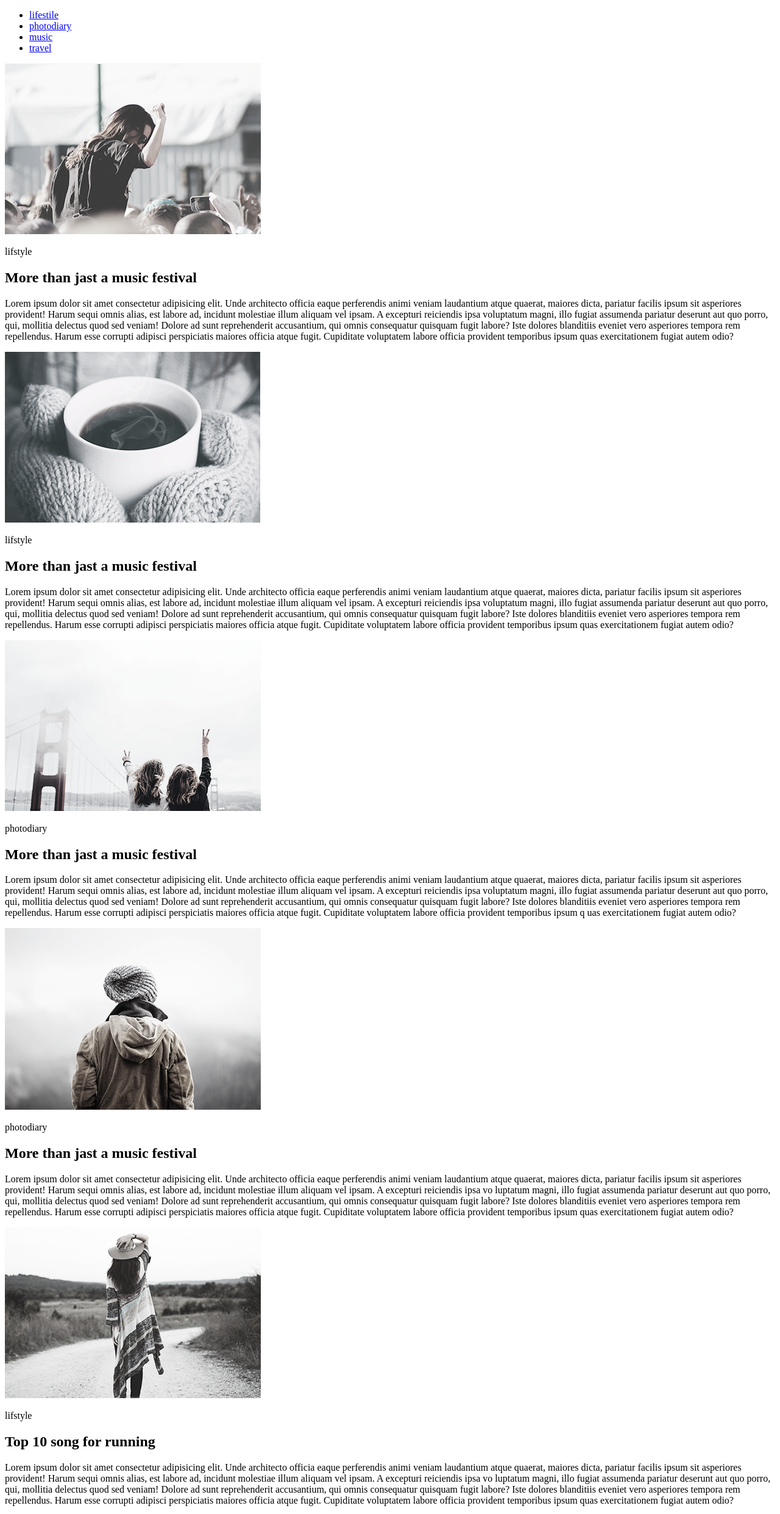
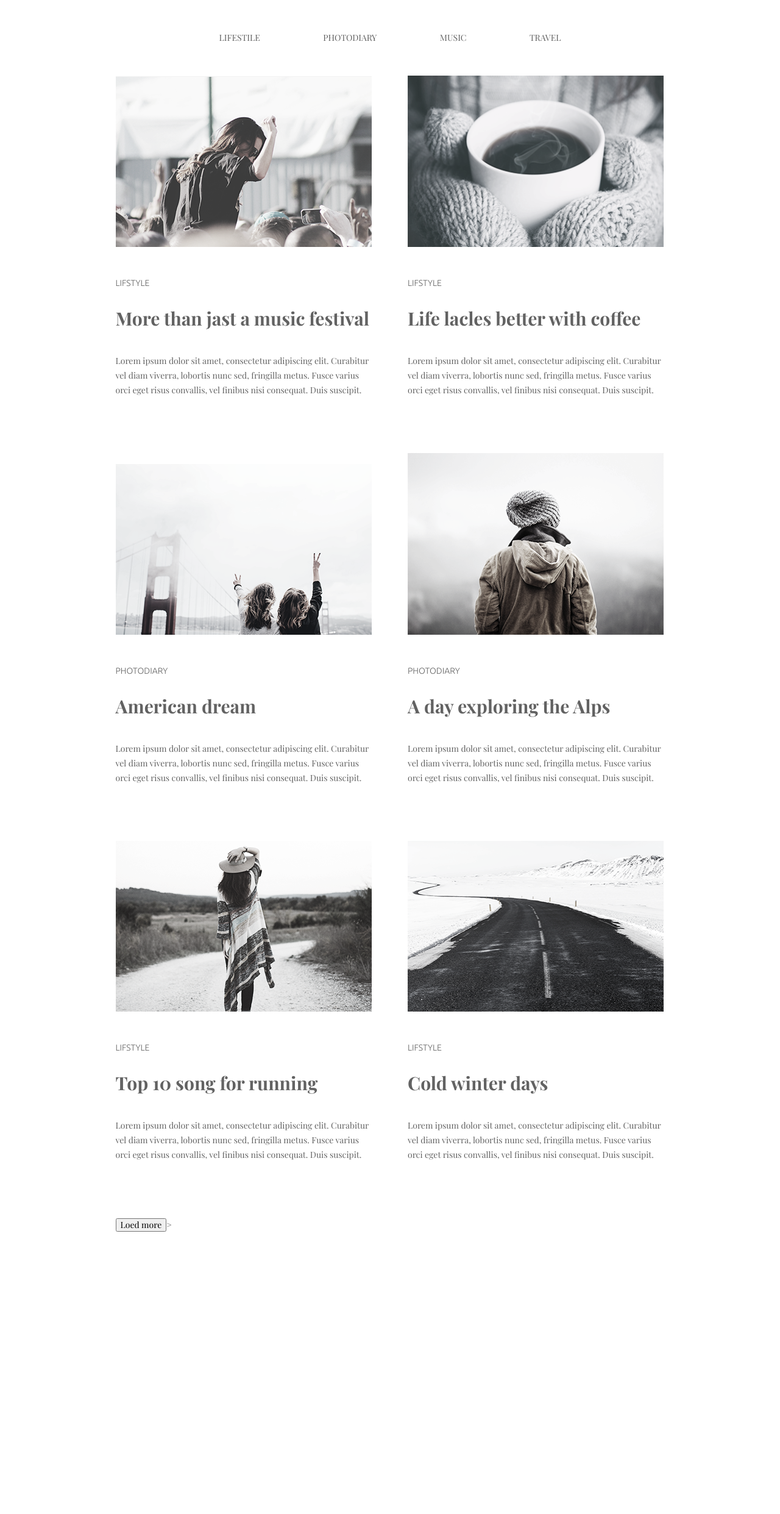
Before and after one commit to Annnador/goit-fe-cours, a plain HTML site: page module03/index.html in a window 1280 px wide. Shown: the top 2483 px of the page at 61% size. After the commit the page ends 2021 px from the top, so only its background shows below. Drawn offline with nearby package versions, Linux system fonts and the light colour scheme.

Commit message:
css-work

```diff
--- a/module03/css/main.css
+++ b/module03/css/main.css
@@ -0,0 +1,91 @@
+html {
+    box-sizing: border-box;
+}
+
+*,
+*::before,
+*::after {
+    box-sizing: inherit;
+}
+body {
+    font-family: 'Playfair Display', serif;
+    color: #626262;
+    font-size: 14px;
+    line-height: 24px;
+}
+img {
+    display: blok;
+    max-width: 100%;
+    height: auto;
+}
+.container {
+    width: 901px;
+    margin: 0 auto;
+
+}
+.main-nav {
+    padding: 50px;
+}
+.main-menu {
+    list-style: none;
+    margin: 0;
+    padding: 0;
+    text-align: center;
+    vertical-align: middle;
+}
+.main-menu li {
+    display: inline-block;
+    margin-right: 100px;
+}
+.main-menu li:last-child {
+    margin-right: 0;
+}
+.main-menu a:hover,
+.main-menu a:focus {
+    color: red;
+}
+.main-menu-link {
+    font-size: 14px;
+    line-height: 24px;
+    color: #626262;
+    text-transform: uppercase;
+    text-decoration: none;
+    margin-bottom: 94px;
+}
+.article-block:nth-child(2n) {
+    margin-right: 0;
+}
+.article-block:nth-last-child(-n + 2) {
+    margin-bottom: 56px;
+}
+.article-block {
+    display: inline-block;
+    width: 420px;
+    height: 480px;
+   margin-right: 56px;
+   margin-bottom: 138px;
+}
+.main-content-subtitle {
+    font-size: 14px;
+    line-height: 16px;
+    font-weight: 300;
+    font-family: 'Ubuntu', sans-serif;
+    text-transform: uppercase;
+    margin-bottom: 32px;
+
+}
+.main-content-image {
+    margin-bottom: 30px;
+}
+h2 {
+    font-size: 30px;
+    line-height: 36px;
+    margin-bottom: 40px;
+}
+.button {
+    font-size: 20px;
+    line-height: 24px;
+    text-align: center;
+    position: relative;
+    margin-bottom: 70px;
+}
--- a/module03/index.html
+++ b/module03/index.html
@@ -4,145 +4,84 @@
     <meta charset="UTF-8" />
     <meta name="viewport" content="width=device-width>, initial-scale=1.0" />
     <meta http-equiv="X-UA-Compatible" content="ie=edge" />
+    <link href="https://fonts.googleapis.com/css?family=Ubuntu:300" rel="stylesheet">
+    <link href="https://fonts.googleapis.com/css?family=Playfair+Display:400,700" rel="stylesheet">
+    <link rel="stylesheet" href="css/normalize.css">
     <link rel="stylesheet" href="css/main.css">
     <title>homework</title>
   </head>
+
   <body>
-    <header class="main-header">
+    <header class="main-header container">
       <nav class="main-nav">
         <ul class="main-menu">
           <li class="main-menu-item">
-            <a href="#" class="main-menu-link">lifestile</a>
+            <a href="#" class="main-menu-link">Lifestile</a>
           </li>
           <li class="main-menu-item">
-            <a href="#" class="main-menu-link">photodiary</a>
+            <a href="#" class="main-menu-link">Photodiary</a>
           </li>
           <li class="main-menu-item">
-            <a href="#" class="main-menu-link">music</a>
+            <a href="#" class="main-menu-link">Music</a>
           </li>
           <li class="main-menu-item">
-            <a href="#" class="main-menu-link">travel</a>
+            <a href="#" class="main-menu-link">Travel</a>
           </li>
         </ul>
       </nav>
     </header>
-    <main class="main-content">
+
+    <main class="main-content container">
       <section class="rest">
-        <article>
-          <img src="img/img1.png" alt="women on festival" />
-          <p>lifstyle</p>
+        <article class="article-block">
+          <img class="main-content-image" src="img/img1.png" alt="women on festival" width="420" height="280" />
+          <p class="main-content-subtitle">lifstyle</p>
           <h2>More than jast a music festival</h2>
           <p>
-            Lorem ipsum dolor sit amet consectetur adipisicing elit. Unde
-            architecto officia eaque perferendis animi veniam laudantium atque
-            quaerat, maiores dicta, pariatur facilis ipsum sit asperiores
-            provident! Harum sequi omnis alias, est labore ad, incidunt
-            molestiae illum aliquam vel ipsam. A excepturi reiciendis ipsa
-            voluptatum magni, illo fugiat assumenda pariatur deserunt aut quo
-            porro, qui, mollitia delectus quod sed veniam! Dolore ad sunt
-            reprehenderit accusantium, qui omnis consequatur quisquam fugit
-            labore? Iste dolores blanditiis eveniet vero asperiores tempora rem
-            repellendus. Harum esse corrupti adipisci perspiciatis maiores
-            officia atque fugit. Cupiditate voluptatem labore officia provident
-            temporibus ipsum quas exercitationem fugiat autem odio?
+              Lorem ipsum dolor sit amet, consectetur adipiscing elit. Curabitur vel diam viverra, lobortis nunc sed, fringilla metus. Fusce varius orci eget risus convallis, vel finibus nisi consequat. Duis suscipit.
           </p>
         </article>
-        <article>
-          <img src="img/image2.png" alt="cup of tea" />
-          <p>lifstyle</p>
-          <h2>More than jast a music festival</h2>
+        <article class="article-block">
+          <img class="main-content-image" src="img/image2.png" alt="cup of tea" width="420" height="280"/>
+          <p class="main-content-subtitle">lifstyle</p>
+          <h2>Life lacles better with coffee</h2>
           <p>
-            Lorem ipsum dolor sit amet consectetur adipisicing elit. Unde
-            architecto officia eaque perferendis animi veniam laudantium atque
-            quaerat, maiores dicta, pariatur facilis ipsum sit asperiores
-            provident! Harum sequi omnis alias, est labore ad, incidunt
-            molestiae illum aliquam vel ipsam. A excepturi reiciendis ipsa
-            voluptatum magni, illo fugiat assumenda pariatur deserunt aut quo
-            porro, qui, mollitia delectus quod sed veniam! Dolore ad sunt
-            reprehenderit accusantium, qui omnis consequatur quisquam fugit
-            labore? Iste dolores blanditiis eveniet vero asperiores tempora rem
-            repellendus. Harum esse corrupti adipisci perspiciatis maiores
-            officia atque fugit. Cupiditate voluptatem labore officia provident
-            temporibus ipsum quas exercitationem fugiat autem odio?
+              Lorem ipsum dolor sit amet, consectetur adipiscing elit. Curabitur vel diam viverra, lobortis nunc sed, fringilla metus. Fusce varius orci eget risus convallis, vel finibus nisi consequat. Duis suscipit.
           </p>
         </article>
-        <article>
-          <img src="img/image3.png" alt="freadom" />
-          <p>photodiary</p>
-          <h2>More than jast a music festival</h2>
+        <article class="article-block" >
+          <img class="main-content-image" src="img/image3.png" alt="freadom" width="420" height="280"/>
+          <p class="main-content-subtitle" >photodiary</p>
+          <h2>American dream</h2>
           <p>
-            Lorem ipsum dolor sit amet consectetur adipisicing elit. Unde
-            architecto officia eaque perferendis animi veniam laudantium atque
-            quaerat, maiores dicta, pariatur facilis ipsum sit asperiores
-            provident! Harum sequi omnis alias, est labore ad, incidunt
-            molestiae illum aliquam vel ipsam. A excepturi reiciendis ipsa
-            voluptatum magni, illo fugiat assumenda pariatur deserunt aut quo
-            porro, qui, mollitia delectus quod sed veniam! Dolore ad sunt
-            reprehenderit accusantium, qui omnis consequatur quisquam fugit
-            labore? Iste dolores blanditiis eveniet vero asperiores tempora rem
-            repellendus. Harum esse corrupti adipisci perspiciatis maiores
-            officia atque fugit. Cupiditate voluptatem labore officia provident
-            temporibus ipsum q uas exercitationem fugiat autem odio?
+              Lorem ipsum dolor sit amet, consectetur adipiscing elit. Curabitur vel diam viverra, lobortis nunc sed, fringilla metus. Fusce varius orci eget risus convallis, vel finibus nisi consequat. Duis suscipit.
           </p>
         </article>
-        <article>
-          <img src="img/image4.png" alt="Alps and girl" />
-          <p>photodiary</p>
-          <h2>More than jast a music festival</h2>
+        <article class="article-block">
+          <img class="main-content-image" src="img/image4.png" alt="Alps and girl" width="420" height="280"/>
+          <p class="main-content-subtitle">photodiary</p>
+          <h2>A day exploring the Alps</h2>
           <p>
-            Lorem ipsum dolor sit amet consectetur adipisicing elit. Unde
-            architecto officia eaque perferendis animi veniam laudantium atque
-            quaerat, maiores dicta, pariatur facilis ipsum sit asperiores
-            provident! Harum sequi omnis alias, est labore ad, incidunt
-            molestiae illum aliquam vel ipsam. A excepturi reiciendis ipsa vo
-            luptatum magni, illo fugiat assumenda pariatur deserunt aut quo
-            porro, qui, mollitia delectus quod sed veniam! Dolore ad sunt
-            reprehenderit accusantium, qui omnis consequatur quisquam fugit
-            labore? Iste dolores blanditiis eveniet vero asperiores tempora rem
-            repellendus. Harum esse corrupti adipisci perspiciatis maiores
-            officia atque fugit. Cupiditate voluptatem labore officia provident
-            temporibus ipsum quas exercitationem fugiat autem odio?
+              Lorem ipsum dolor sit amet, consectetur adipiscing elit. Curabitur vel diam viverra, lobortis nunc sed, fringilla metus. Fusce varius orci eget risus convallis, vel finibus nisi consequat. Duis suscipit.
           </p>
         </article>
-        <article>
-          <img src="img/image5.png" alt="Girl in a hat on nature" />
-          <p>lifstyle</p>
+        <article class="article-block">
+          <img class="main-content-image" src="img/image5.png" alt="Girl in a hat on nature" width="420" height="280"/>
+          <p class="main-content-subtitle">lifstyle</p>
           <h2>Top 10 song for running</h2>
           <p>
-            Lorem ipsum dolor sit amet consectetur adipisicing elit. Unde
-            architecto officia eaque perferendis animi veniam laudantium atque
-            quaerat, maiores dicta, pariatur facilis ipsum sit asperiores
-            provident! Harum sequi omnis alias, est labore ad, incidunt
-            molestiae illum aliquam vel ipsam. A excepturi reiciendis ipsa vo
-            luptatum magni, illo fugiat assumenda pariatur deserunt aut quo
-            porro, qui, mollitia delectus quod sed veniam! Dolore ad sunt
-            reprehenderit accusantium, qui omnis consequatur quisquam fugit
-            labore? Iste dolores blanditiis eveniet vero asperiores tempora rem
-            repellendus. Harum esse corrupti adipisci perspiciatis maiores
-            officia atque fugit. Cupiditate voluptatem labore officia provident
-            temporibus ipsum quas exercitationem fugiat autem odio?
+              Lorem ipsum dolor sit amet, consectetur adipiscing elit. Curabitur vel diam viverra, lobortis nunc sed, fringilla metus. Fusce varius orci eget risus convallis, vel finibus nisi consequat. Duis suscipit.
           </p>
         </article>
-        <article>
-          <img src="img/image6.png" alt="Road in snow" />
-          <p>lifstyle</p>
+        <article class="article-block">
+          <img class="main-content-image" src="img/image6.png" alt="Road in snow" width="420" height="280"/>
+          <p class="main-content-subtitle">lifstyle</p>
           <h2>Cold winter days</h2>
           <p>
-            Lorem ipsum dolor sit amet consectetur adipisicing elit. Unde
-            architecto officia eaque perferendis animi veniam laudantium atque
-            quaerat, maiores dicta, pariatur facilis ipsum sit asperiores
-            provident! Harum sequi omnis alias, est labore ad, incidunt
-            molestiae illum aliquam vel ipsam. A excepturi reiciendis ipsa vo
-            luptatum magni, illo fugiat assumenda pariatur deserunt aut quo
-            porro, qui, mollitia delectus quod sed veniam! Dolore ad sunt
-            reprehenderit accusantium, qui omnis consequatur quisquam fugit
-            labore? Iste dolores blanditiis eveniet vero asperiores tempora rem
-            repellendus. Harum esse corrupti adipisci perspiciatis maiores
-            officia atque fugit. Cupiditate voluptatem labore officia provident
-            temporibus ipsum quas exercitationem fugiat autem odio?
+              Lorem ipsum dolor sit amet, consectetur adipiscing elit. Curabitur vel diam viverra, lobortis nunc sed, fringilla metus. Fusce varius orci eget risus convallis, vel finibus nisi consequat. Duis suscipit.
           </p>
         </article>
-        <button>Loed more</button>
+        <button>Loed more</button>>
       </section>
     </main>
   </body>
```
Also changed, not shown: module03/css/normalize.css (added).
